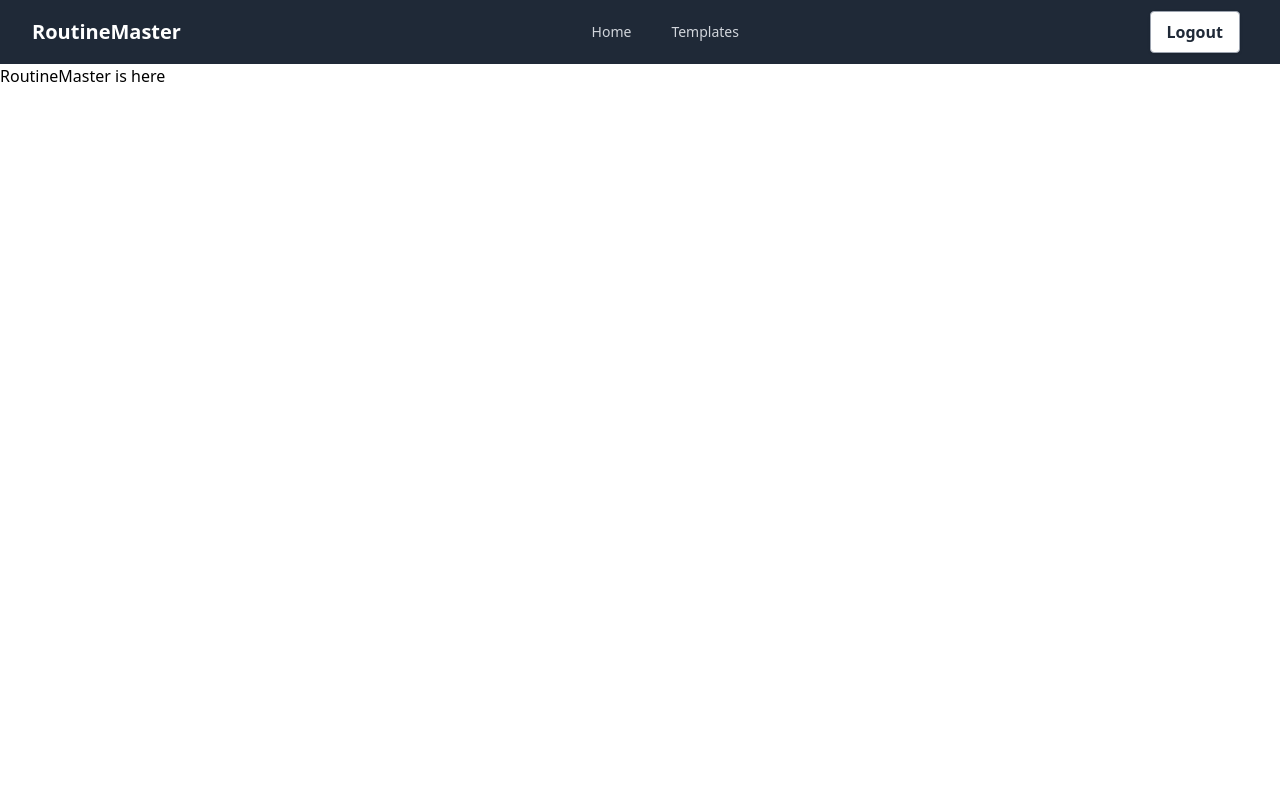
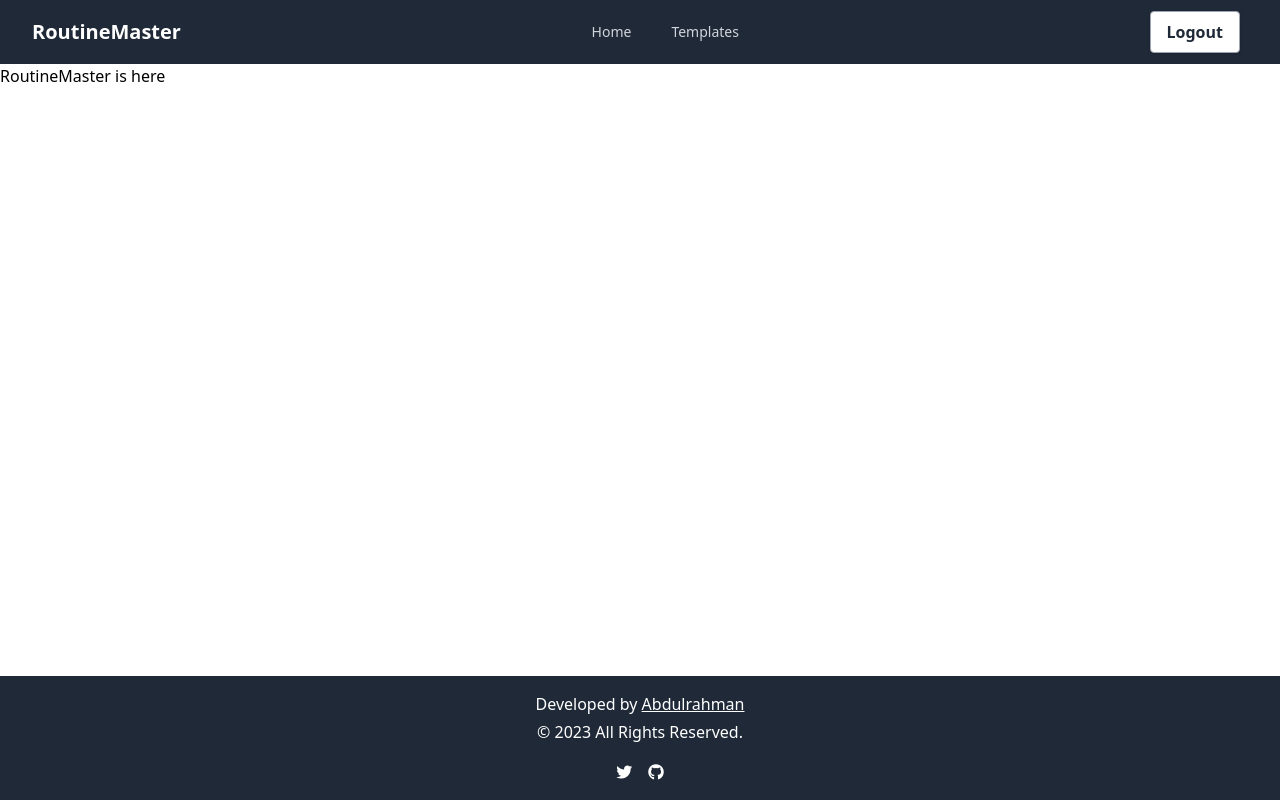
Before and after one commit to Mosaibah/RoutineMaster, a Next.js app: page / in a window 1280 px wide. Built offline with nearby package versions, Linux system fonts and the light colour scheme.

Commit message:
add footer #10

```diff
--- /dev/null
+++ b/src/components/Footer.js
@@ -0,0 +1,31 @@
+// Footer.js
+import React from 'react';
+
+const Footer = () => {
+  return (
+    <footer className="bg-gray-800 text-white py-4 flex flex-col items-center justify-center font-light">
+      <p className="font-light mb-1">Developed by <a href="https://github.com/mosaibah" className='underline'>Abdulrahman</a></p>
+      <p className="mb-4">&copy; {new Date().getFullYear()} All Rights Reserved.</p>
+      <div className="flex space-x-4">
+        <a
+          href="https://twitter.com/proabdulrahmna"
+          target="_blank"
+          rel="noopener noreferrer"
+          className="text-white hover:text-gray-300"
+        >
+          <i className="fab fa-twitter"></i>
+        </a>
+        <a
+          href="https://github.com/mosaibah/RoutineMaster"
+          target="_blank"
+          rel="noopener noreferrer"
+          className="text-white hover:text-gray-300"
+        >
+          <i className="fab fa-github"></i>
+        </a>
+      </div>
+    </footer>
+  );
+};
+
+export default Footer;
--- a/src/components/Header.js
+++ b/src/components/Navbar.js
@@ -2,7 +2,7 @@
 import React, { useState } from "react";
 import Link from "next/link";
 
-export default function Header({ signOut }) {
+export default function Navbar({ signOut }) {
   const [isMobileMenuOpen, setIsMobileMenuOpen] = useState(false);
 
   const toggleMobileMenu = () => {
--- a/src/pages/_document.js
+++ b/src/pages/_document.js
@@ -1,11 +1,18 @@
-import { Html, Head, Main, NextScript } from 'next/document'
-import Header from '../components/Header';
+import { Html,Head, Main, NextScript } from 'next/document'
+import Header from '../components/Navbar';
 
 export default function Document() {
   return (
     <Html lang="en">
-      <Head />
-      <body>
+      <Head >
+        <link
+          rel="stylesheet" href="https://cdnjs.cloudflare.com/ajax/libs/font-awesome/6.4.0/css/all.min.css"
+          integrity="sha512-iecdLmaskl7CVkqkXNQ/ZH/XLlvWZOJyj7Yy7tcenmpD1ypASozpmT/E0iPtmFIB46ZmdtAc9eNBvH0H/ZpiBw=="
+          crossorigin="anonymous" referrerpolicy="no-referrer"
+        />
+      </Head>
+      <body >
+
         <Main />
         <NextScript />
       </body>
--- a/src/pages/index.js
+++ b/src/pages/index.js
@@ -1,17 +1,22 @@
 import Image from 'next/image'
 import { Inter } from 'next/font/google'
-import Header from '../components/Header';
+import Navbar from '../components/Navbar';
+import Footer from '../components/Footer';
 
 const inter = Inter({ subsets: ['latin'] })
 
 export default function Home() {
   return (
-<>
-    <Header/>
-
-    <div>
-      RoutineMaster is here
+  <>
+    <div className="flex flex-col min-h-screen">
+    <Navbar/>
+    <div className="flex-1">
+      <div>
+        RoutineMaster is here
+      </div>
     </div>
-</>
+    <Footer/>
+    </div>
+  </>
   )
 }
```
